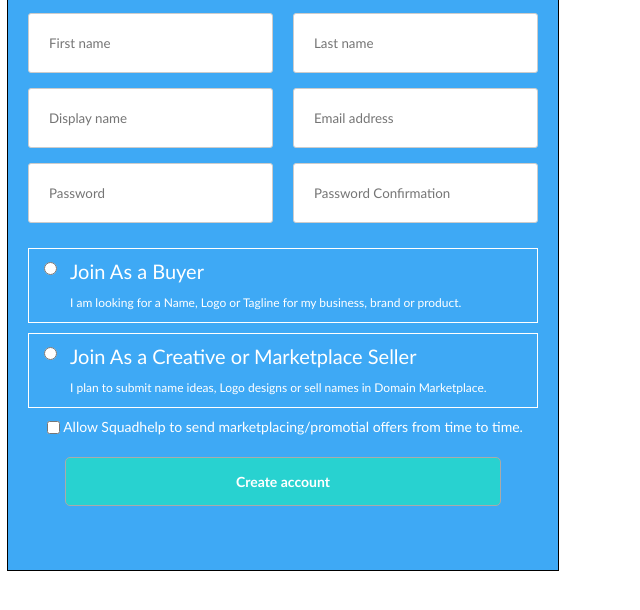
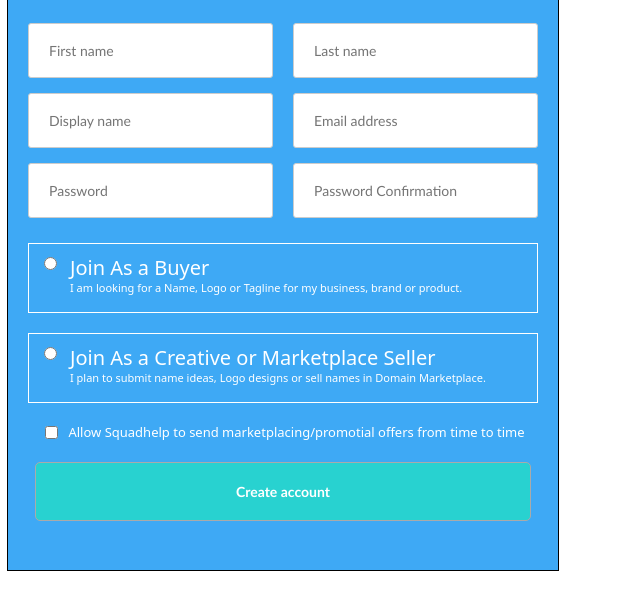
Before and after one commit to sytnikovzp/Form-with-flex, a plain HTML site: page index.html in a window 1280 px wide. Shown: the part 88-698 px from the top of the page, without its empty margins (0-640 px from the left). Drawn offline with Linux system fonts and the light colour scheme.

Commit message:
Fix bottom button and "font-family"

```diff
--- a/assets/style/form-with-flex.css
+++ b/assets/style/form-with-flex.css
@@ -34,7 +34,9 @@
 .header-slogan {
   width: 70%;
   margin-top: -30px;
-  /* font-weight: 550; */
+  margin-bottom: 10px;
+  font-family: system-ui, -apple-system, BlinkMacSystemFont, "Segoe UI", Roboto,
+    Oxygen, Ubuntu, Cantarell, "Open Sans", "Helvetica Neue", sans-serif;
   text-align: center;
 }
 
@@ -54,9 +56,10 @@ input[type="text"],
 [type="password"] {
   border: 1px solid #cccccc;
   border-radius: 3px;
-  height: 60px;
+  height: 55px;
   width: 245px;
   padding-left: 20px;
+  font-size: 14px;
 }
 
 .input-radio-block {
@@ -64,7 +67,8 @@ input[type="text"],
   flex-direction: row;
   justify-content: flex-start;
   border: 1px solid white;
-  margin: 10px 20px 10px 20px;
+  margin: 10px 20px 20px 20px;
+  height: 70px;
 }
 
 .radio-button {
@@ -79,16 +83,31 @@ input[type="text"],
 .radio-header > label {
   font-size: 20px;
   margin-top: 10px;
+  font-family: system-ui, -apple-system, BlinkMacSystemFont, "Segoe UI", Roboto,
+    Oxygen, Ubuntu, Cantarell, "Open Sans", "Helvetica Neue", sans-serif;
 }
 
 .radio-header > p {
-  font-size: 12px;
+  font-size: 11px;
+  font-family: system-ui, -apple-system, BlinkMacSystemFont, "Segoe UI", Roboto,
+    Oxygen, Ubuntu, Cantarell, "Open Sans", "Helvetica Neue", sans-serif;
+  margin-top: -1px;
 }
 
 .check-box-block {
   display: flex;
   justify-content: center;
-  font-size: 14px;
+  align-items: center;
+}
+
+input[type="checkbox"] {
+  margin-right: 10px;
+}
+
+.check-box-block > label {
+  font-size: 13px;
+  font-family: system-ui, -apple-system, BlinkMacSystemFont, "Segoe UI", Roboto,
+    Oxygen, Ubuntu, Cantarell, "Open Sans", "Helvetica Neue", sans-serif;
 }
 
 .button-block {
@@ -97,8 +116,8 @@ input[type="text"],
 }
 
 .button {
-  padding: 15px 170px;
-  margin: 20px 45px;
+  padding: 20px 200px;
+  margin: 20px;
   cursor: pointer;
   display: inline-block;
   color: white;
--- a/index.html
+++ b/index.html
@@ -65,7 +65,7 @@
           <input type="checkbox" id="allow" />
           <label for="allow"
             >Allow Squadhelp to send marketplacing/promotial offers from time to
-            time.</label
+            time</label
           >
         </div>
         <div class="button-block">
```
